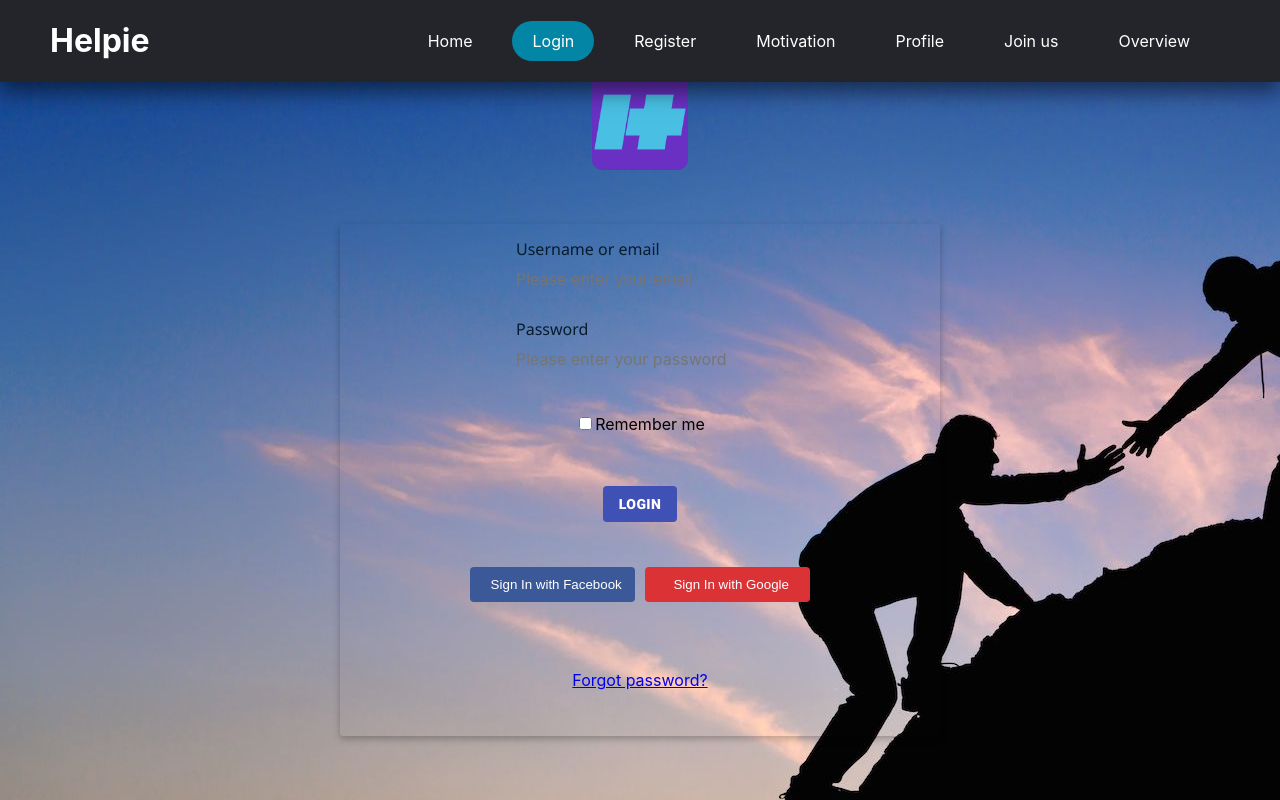
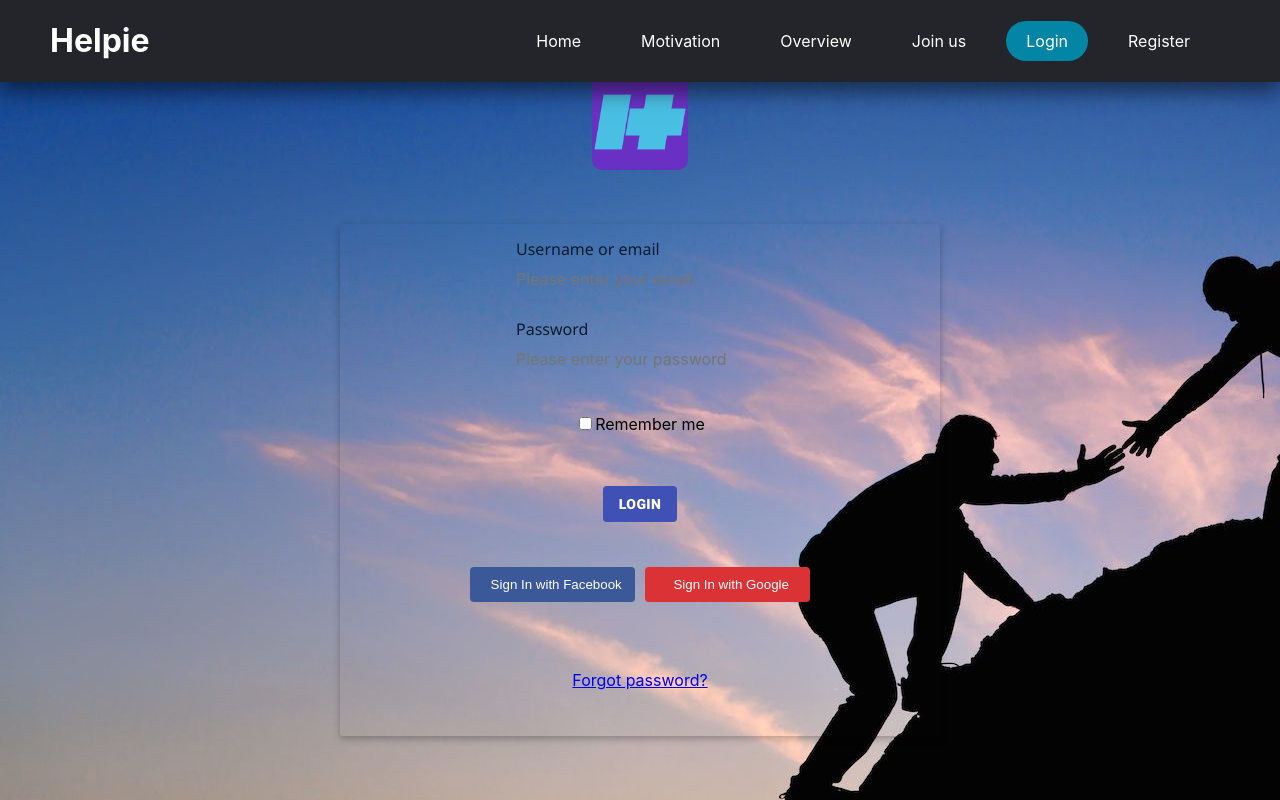
Before and after one commit to cristibctr/FrontEnd-Team2, a React (Create React App) app: page /login in a window 1280 px wide. Shown: the top 800 px of the page. Built offline with nearby package versions, Linux system fonts and the light colour scheme.

Commit message:
NavBar changes according to loggin status

```diff
--- a/src/App.js
+++ b/src/App.js
@@ -9,6 +9,7 @@ import Profile from "./Profile"
 import ContactPage from "./ContactPage"
 import Motivation from "./Motivation"
 import Join from "./Join"
+import Logout from "./Logout"
 
 import { BrowserRouter as Router, Switch, Route } from "react-router-dom";
 
@@ -25,6 +26,7 @@ const App = () => {
                 <Route exact path="/join" component={Join} />
                 <Route exact path="/overview" component={Overview} />
                 <Route exact path="/ContactPage" component={ContactPage} />
+                <Route exact path="/Logout" component={Logout} />
             </Switch>
             <Footer />
         </Router>
--- a/src/Login.js
+++ b/src/Login.js
@@ -60,6 +60,9 @@ export default class Login extends Component {
 
   handleSubmit(event) {
     const { email, password } = this.state;
+    //CHANGE LATER - ONLY FOR TESTING
+    var data = 'loggedin' //response.data
+    localStorage.setItem('user', data);
   }
 
   render() {
--- /dev/null
+++ b/src/Logout.js
@@ -0,0 +1,10 @@
+import React, { useState }  from "react";
+import { Redirect } from "react-router";
+
+const Logout = (props) => {
+    localStorage.clear();
+    window.location.reload(false);
+    return <Redirect to="/" />
+}
+
+export default Logout;
--- a/src/Nav.js
+++ b/src/Nav.js
@@ -3,23 +3,45 @@ import { NavLink } from "react-router-dom";
 
 const navItems = [
   { title: "Home", url: "/" },
-  { title: "Login", url: "/login" },
-  { title: "Register", url: "/register" },
   { title: "Motivation", url: "/motivation" },
-  { title: "Profile", url: "/profile" },
-  { title: "Join us", url: "/join" },
   { title: "Overview", url: "/overview" },
 ];
 
+const LoggedInNavItems = [
+  { title: "Profile", url: "/profile" },
+  { title: "Log Out", url: "/logout"}
+];
+
+const LoggedOutNavItems = [
+  { title: "Join us", url: "/join" },
+  { title: "Login", url: "/login" },
+  { title: "Register", url: "/register" },
+];
+
+function isLoggedIn() {
+  return localStorage.getItem("user") != null;
+}
+
 const Nav = () => {
   const generateNavList = () =>
-    navItems.map((item, index) => (
-      <div key={item.title}>
-        <NavLink exact activeClassName = "navbar__link--active" className="navbar__link" to={item.url}> {item.title} </NavLink>
-      </div>
-    ));
-
-  return <div className="navigationElement">{generateNavList()}</div>;
+  navItems.map((item, index) => (
+    <div key={item.title}>
+      <NavLink exact activeClassName = "navbar__link--active" className="navbar__link" to={item.url}> {item.title} </NavLink>
+    </div>
+  ));
+  const generateLoggedInNavList = () =>
+  LoggedInNavItems.map((item, index) => (
+    <div key={item.title}>
+      <NavLink exact activeClassName = "navbar__link--active" className="navbar__link" to={item.url}> {item.title} </NavLink>
+    </div>
+  ));
+  const generateLoggedOutNavList = () =>
+  LoggedOutNavItems.map((item, index) => (
+    <div key={item.title}>
+      <NavLink exact activeClassName = "navbar__link--active" className="navbar__link" to={item.url}> {item.title} </NavLink>
+    </div>
+  ));
+return <div className="navigationElement">{generateNavList()}{isLoggedIn() ? generateLoggedInNavList() : generateLoggedOutNavList()}</div>;
 };
 
 export default Nav;
```
Also changed, not shown: 1 other file (tests, documents, lock files or other folders).
